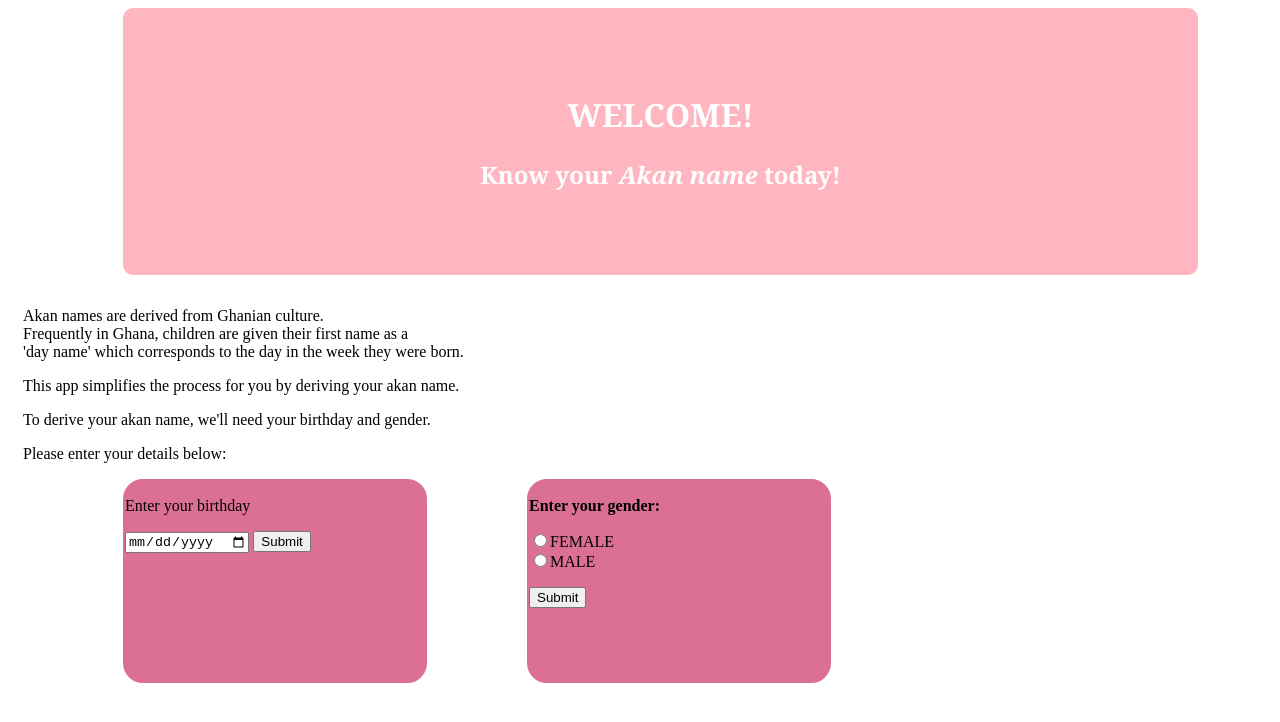
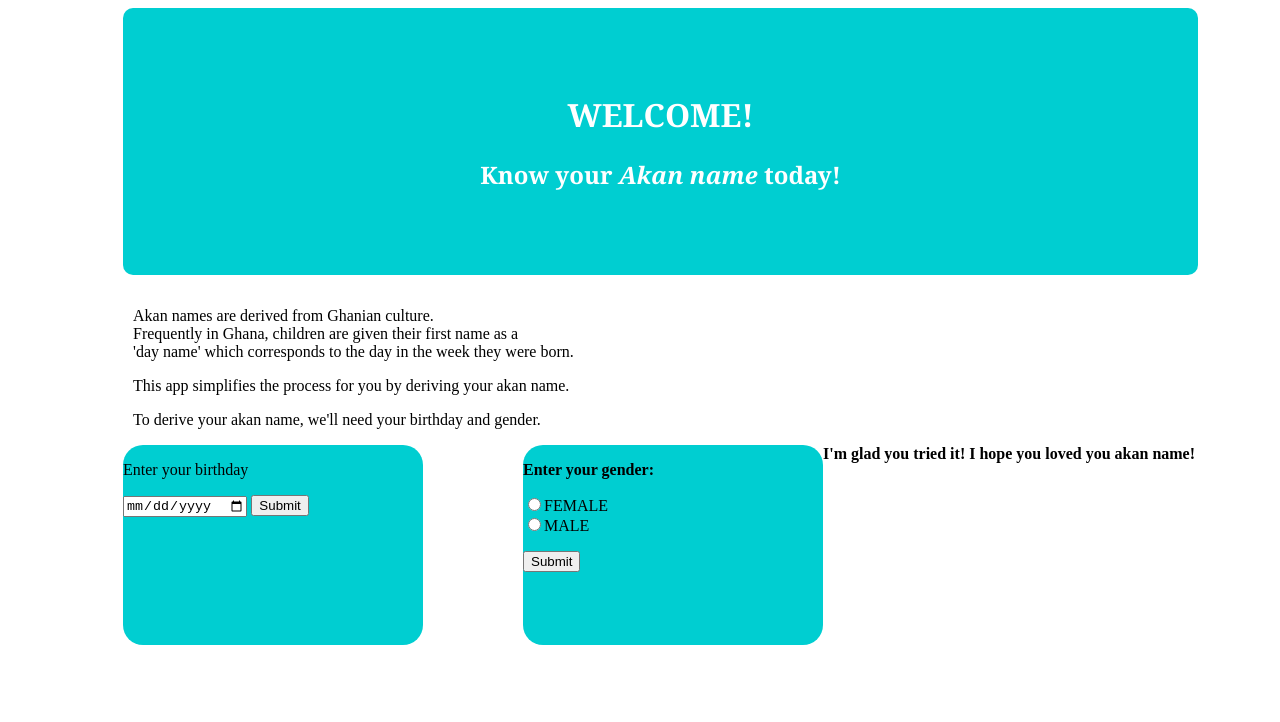
Before and after one commit to linetlucy-genchabe/akan-name-app, a plain HTML site: page index.html in a window 1280 px wide. Shown: the top 722 px of the page. Drawn offline with Linux system fonts and the light colour scheme.

Commit message:
add card footer

```diff
--- a/bootstrap/bootstrap.css
+++ b/bootstrap/bootstrap.css
@@ -38,7 +38,7 @@
 .jumbotron {
     padding: 2rem 1rem;
     margin-bottom: 2rem;
-    background-color: lightpink;
+    background-color: darkturquoise;
     border-radius: 10px;
     width: 80%;
     color: white;
--- a/css/styles.css
+++ b/css/styles.css
@@ -1,9 +1,9 @@
 .choose {
     height: 200px;
     width: 300px;
-    border: 2px solid palevioletred;
+    border: 2px ;
     border-radius: 20px;
-    background-color: palevioletred;
+    background-color: darkturquoise;
     float: left;
     margin-left: 100px;
 
@@ -11,9 +11,12 @@
 .birthday {
     height: 200px;
     width: 300px;
-    border: 2px solid palevioletred;
+    border: 2px ;
     border-radius: 20px;
-    background-color: palevioletred;
+    background-color: darkturquoise;
     float: left;
     margin-left: 100px;
 }
+.details {
+    margin-left: 110px;
+}
--- a/index.html
+++ b/index.html
@@ -17,7 +17,7 @@
                <p>Akan names are derived from Ghanian culture.<br> Frequently in Ghana, children are given their first name as a <br>'day name' which corresponds to the day in the week they were born.</p>
                 <p>This app simplifies the process for you by deriving your akan name.</p>
                <p>To derive your akan name, we'll need your birthday and gender.</p>
-            <p>Please enter your details below:</p>
+
             </div>
 
             <div class="birthday">
@@ -33,12 +33,10 @@
                 <input type="radio" name="gender" value="M" id="myRadio">MALE<br>
                 <p id="gender"></p>
 
-           <!-- <label for="gender">GENDER</label>
-            <select>
-            <option>FEMALE</option>
-            <option>MALE</option>
-           </select><br> -->
                 <button onclick="myFunction()">Submit</button>
+            </div>
+            <div class="card-footer">
+                <p><b>I'm glad you tried it! I hope you loved you akan name!</b></p>
             </div>
         </div>
         <script src="js/scripts.js"></script>
```
Lines whose indentation alone changed are shown as unchanged.
